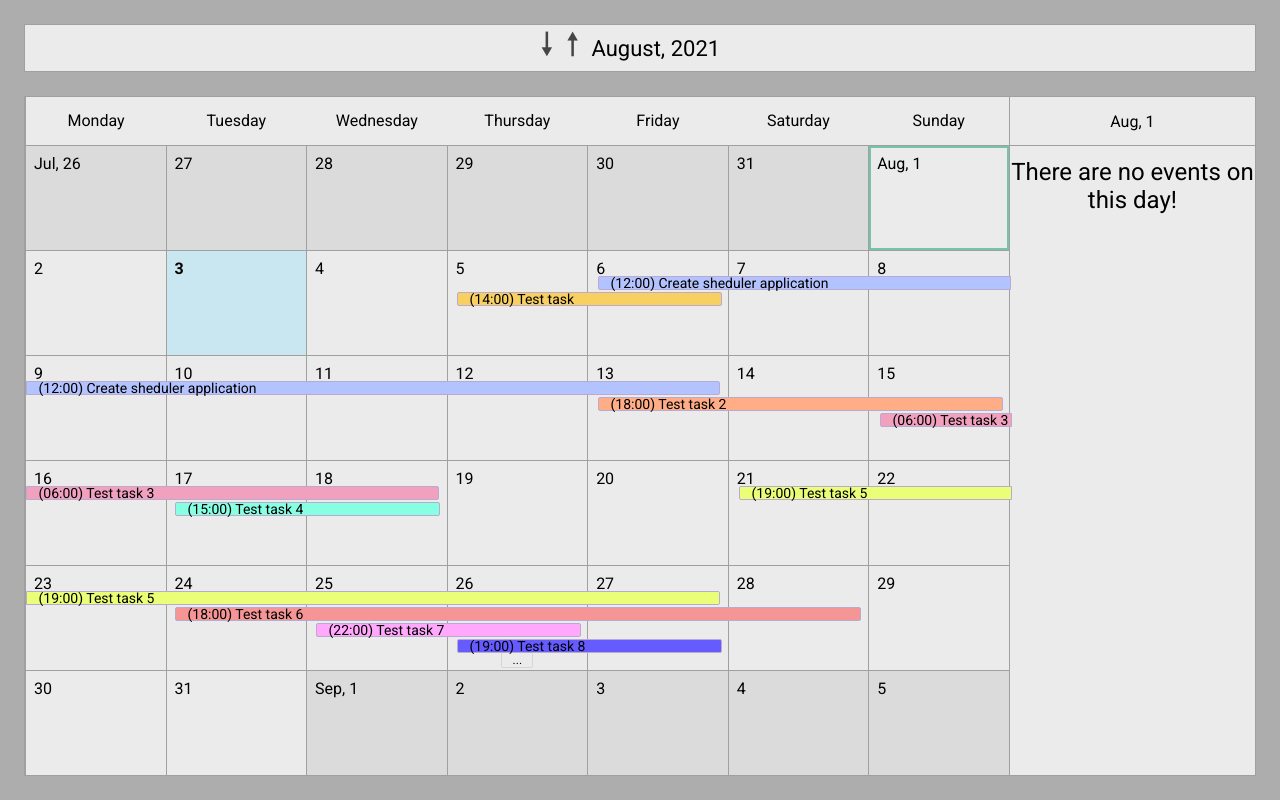
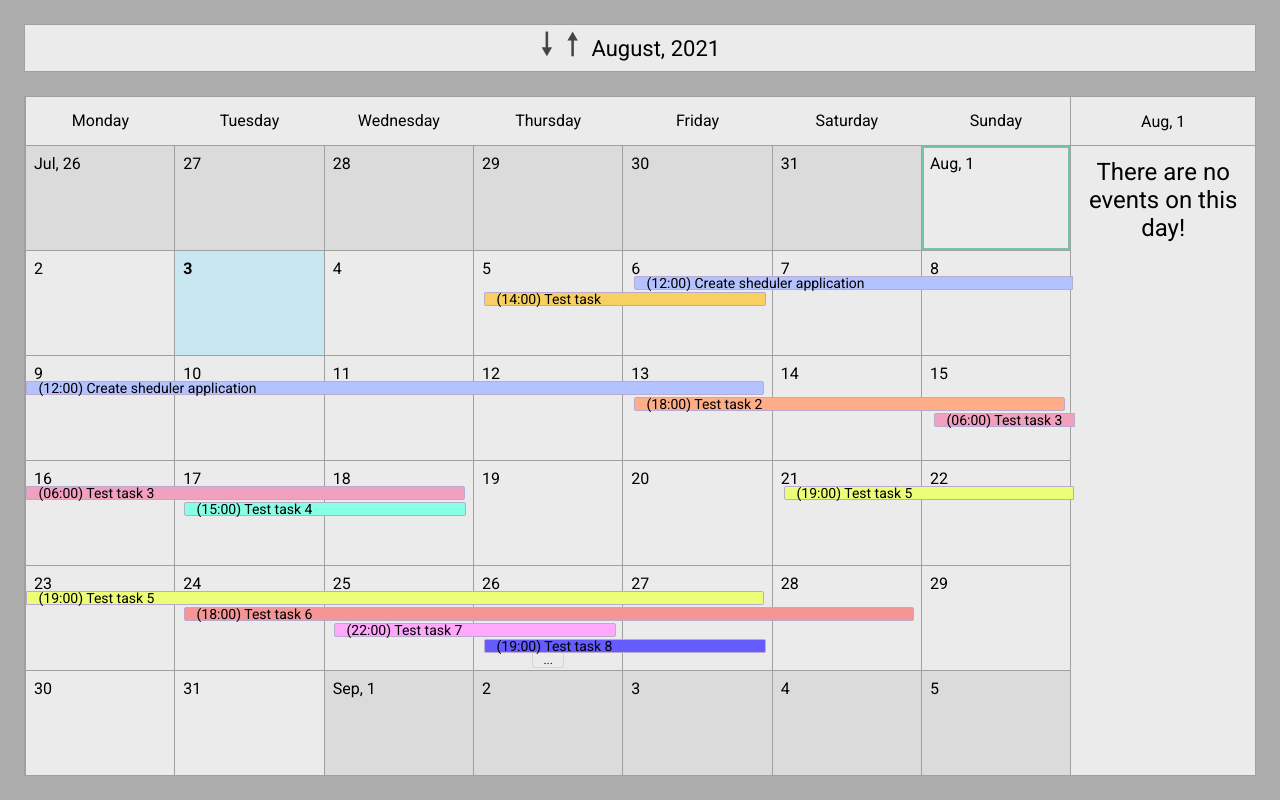
Before and after one commit to Overfirst/angular-scheduler, an Angular app: page / in a window 1280 px wide. Built offline with nearby package versions, Linux system fonts and the light colour scheme.

Commit message:
The main window has become wider

```diff
--- a/src/app/shared/components/sheduler/views/sheduler-month-view/sheduler-month-view.component.scss
+++ b/src/app/shared/components/sheduler/views/sheduler-month-view/sheduler-month-view.component.scss
@@ -184,7 +184,7 @@ table {
 }
 
 .main-content-box {
-  width: 80%;
+  width: 85%;
 }
 
 .panel-box {
@@ -195,7 +195,7 @@ table {
 
   &:last-child {
     border-left: none;
-    width: 20%;
+    width: 15%;
   }
 
   border: 1px solid $border-color;
```
